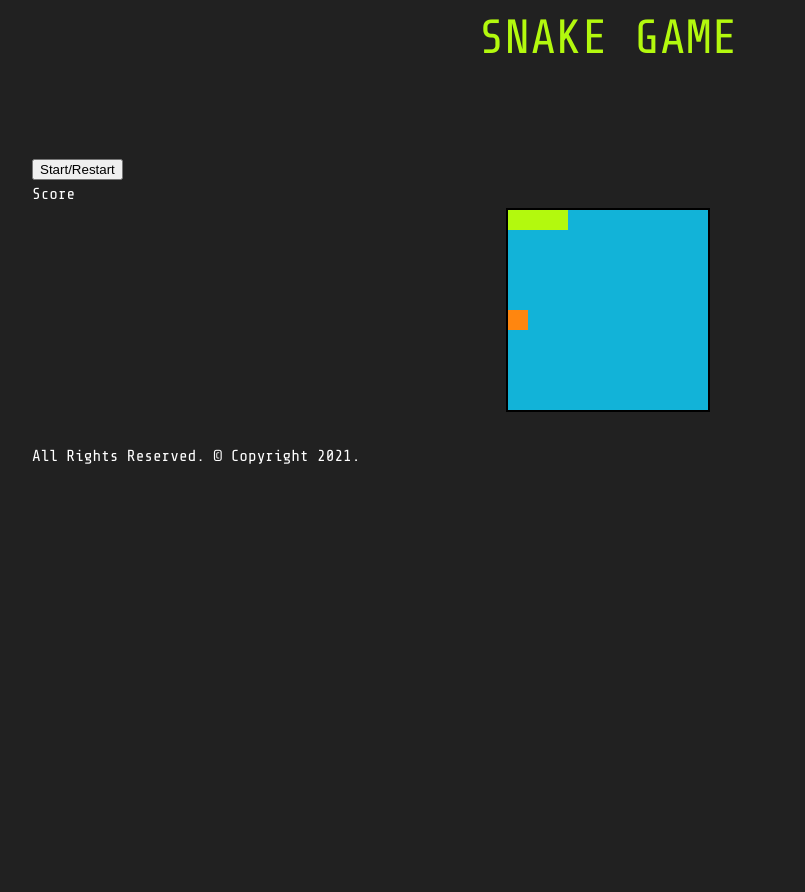
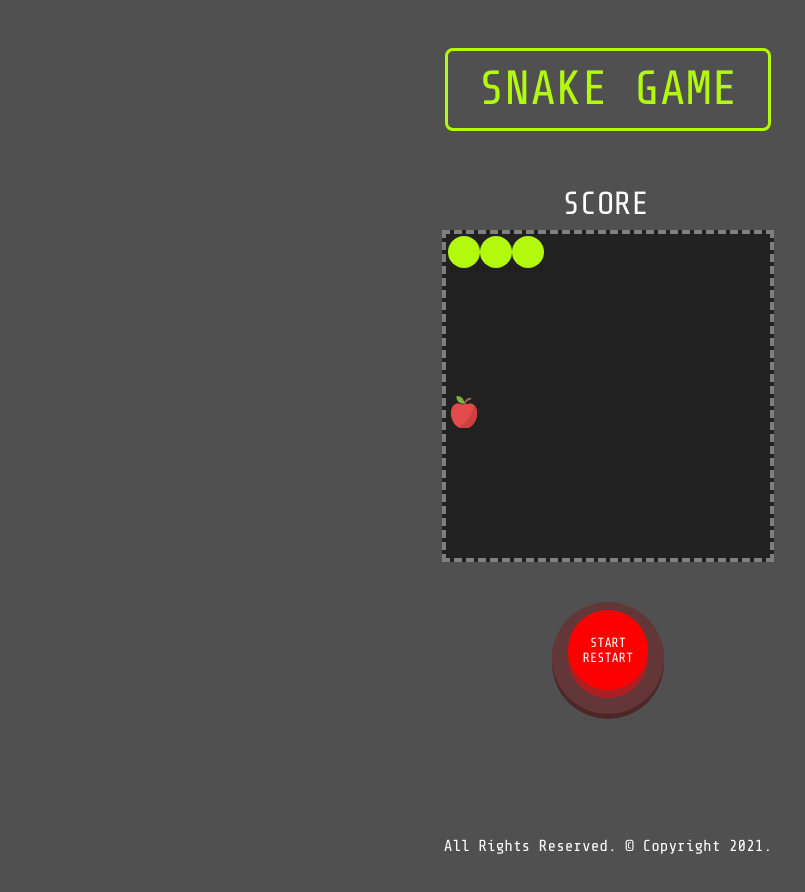
Before and after one commit to franciskodama/snake-game, a plain HTML site: page index.html in a window 1280 px wide. Shown: the whole page, without its empty margins (32-837 px from the left). Before the commit the page ends 800 px from the top, so only its background shows below. Drawn offline with nearby package versions, Linux system fonts and the light colour scheme.

Commit message:
New design and colors

```diff
--- a/css/styles.css
+++ b/css/styles.css
@@ -25,7 +25,7 @@ Fonts:
 body {
   font-family: "Share Tech Mono", monospace;
   font-size: 16px;
-  background-color: #212121;
+  background-color: #505050;
   color: white;
   line-height: 1.6;
 }
@@ -39,12 +39,28 @@ img {
         TYPOGRAPHY
 ======================================= */
 
+h1,
+h2,
+button {
+  text-transform: uppercase;
+}
+
 h1 {
   font-size: 3rem;
   color: #b3f90e;
-  text-transform: uppercase;
   text-align: center;
-  margin-bottom: 5rem;
+  margin: 3rem auto;
+  border: 3px solid #b3f90e;
+  border-radius: 8px;
+  width: 20rem;
+}
+
+h2 {
+  font-size: 2rem;
+}
+
+button {
+  font-family: "Share Tech Mono", monospace;
 }
 
 footer p {
@@ -58,9 +74,25 @@ footer p {
 
 .limit-content {
   width: 90%;
+}
+
+.score-display,
+.button-start,
+footer p {
+  text-align: center;
+}
+
+.limit-content,
+.score-display,
+.grid,
+.button-start,
+.button-support {
   margin: 0 auto;
 }
 
+#score {
+  margin-left: 0.3rem;
+}
 /* ====================================
         GRID
 ======================================= */
@@ -68,16 +100,17 @@ footer p {
 .grid {
   display: flex;
   flex-wrap: wrap;
-  width: 200px;
-  height: 200px;
-  border: solid 2px black;
-  margin: 0 auto;
+  width: 20rem;
+  height: 20rem;
+  background-color: #212121;
+  padding: 2px;
+  border: dashed 4px gray;
 }
 
 .square {
-  width: 20px;
-  height: 20px;
-  background-color: #12b3d8;
+  width: 2rem;
+  height: 2rem;
+  background-color: #212121;
 }
 
 /* ====================================
@@ -86,10 +119,16 @@ footer p {
 
 .snake {
   background-color: #b3f90e;
+  border-radius: 50%;
 }
 
 .apple {
-  background-color: #ff860f;
+  display: block;
+  /* text-indent: -9999px; */
+  width: 2rem;
+  height: 2rem;
+  background: url(../img/apple.svg);
+  background-size: 2rem 2rem;
 }
 
 /* ====================================
@@ -97,4 +136,43 @@ footer p {
 ======================================= */
 
 button {
+  margin-top: 3rem;
+  border-radius: 50%;
+  width: 5rem;
+  height: 5rem;
+  border: none;
+  box-shadow: 0 0.5rem #ac2023;
+  background-color: red;
+  color: white;
 }
+
+button:hover {
+  position: relative;
+  top: 0.5rem;
+  box-shadow: none;
+}
+
+button:focus {
+  outline: none;
+}
+
+.button-support {
+  width: 7rem;
+  height: 7rem;
+  background: #633637;
+  border-radius: 50%;
+  position: relative;
+  z-index: -10;
+  top: -5.5rem;
+  box-shadow: 0 0.3rem #4d2628;
+}
+
+/* ====================================
+        MEDIA QUERY
+======================================= */
+
+@media only screen and (min-width: 430px) {
+}
+
+@media only screen and (min-width: 1080px) {
+}
--- a/index.html
+++ b/index.html
@@ -18,24 +18,32 @@
                 <h1>Snake Game</h1>
             </div>
         </header>
-        <section>
+
+        <section class="score-display">
             <div class="limit-content">
-                <button id="start">Start/Restart</button>
-                <h2>Score <span id="score"></span></h2>
+                <h2>Score<span id="score"></span></h2>
             </div>
         </section>
 
         <section>
             <div class="limit-content">
                 <div class="grid"></div>
-
             </div>
         </section>
+
+        <section class="button-start">
+            <div class="limit-content">
+                <button id="start">Start<br>Restart</button>
+                <div class="button-support"></div>
+            </div>
+        </section>
+
         <footer>
             <div class="limit-content">
                 <p>All Rights Reserved. © Copyright 2021.</p>
             </div>
         </footer>
+
         <script src="js/index.js"></script>
     </body>
 </html>
```
Also changed, not shown: img/apple.svg (added), img/green_apple.svg (added), 1 other file.
